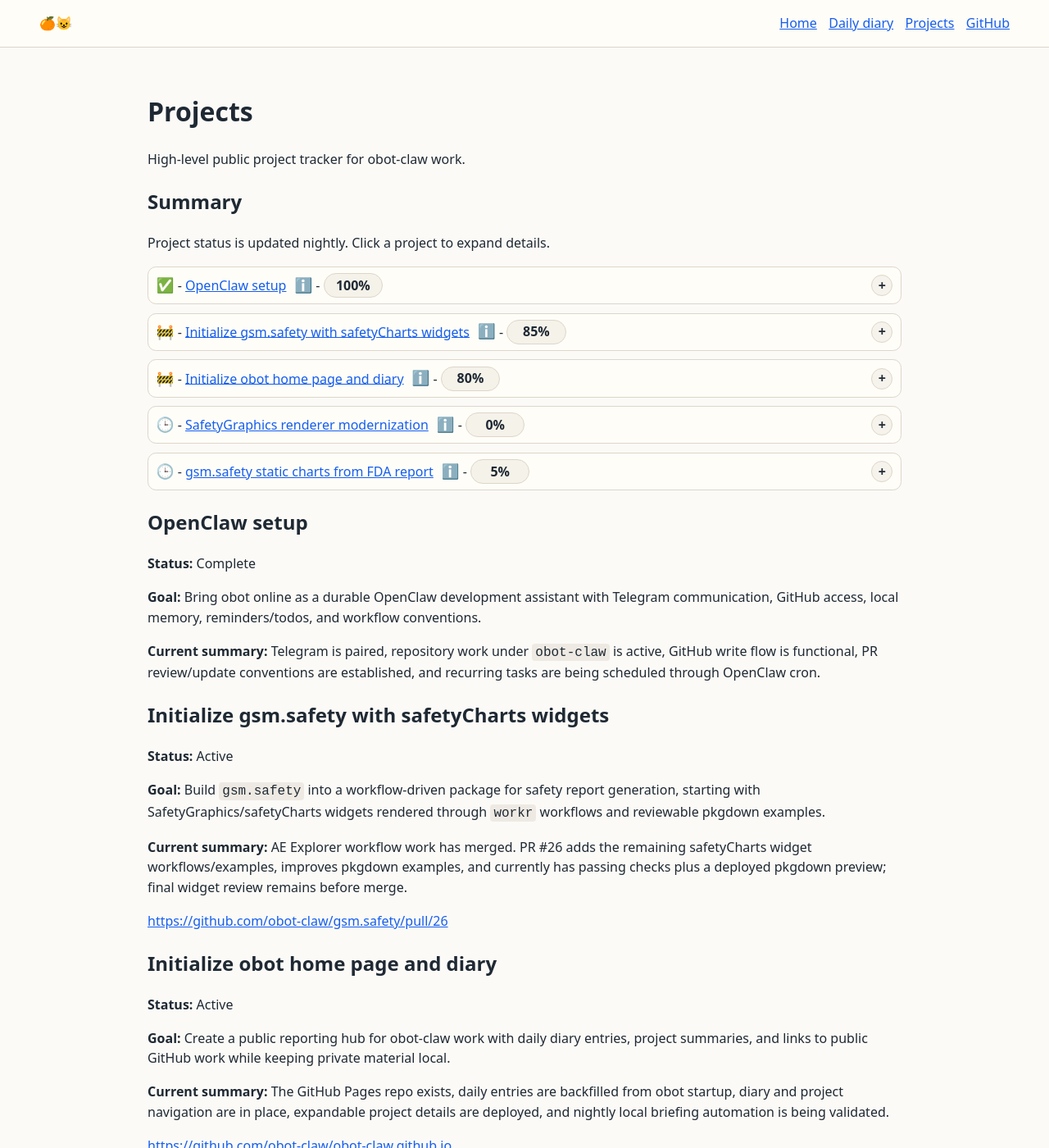
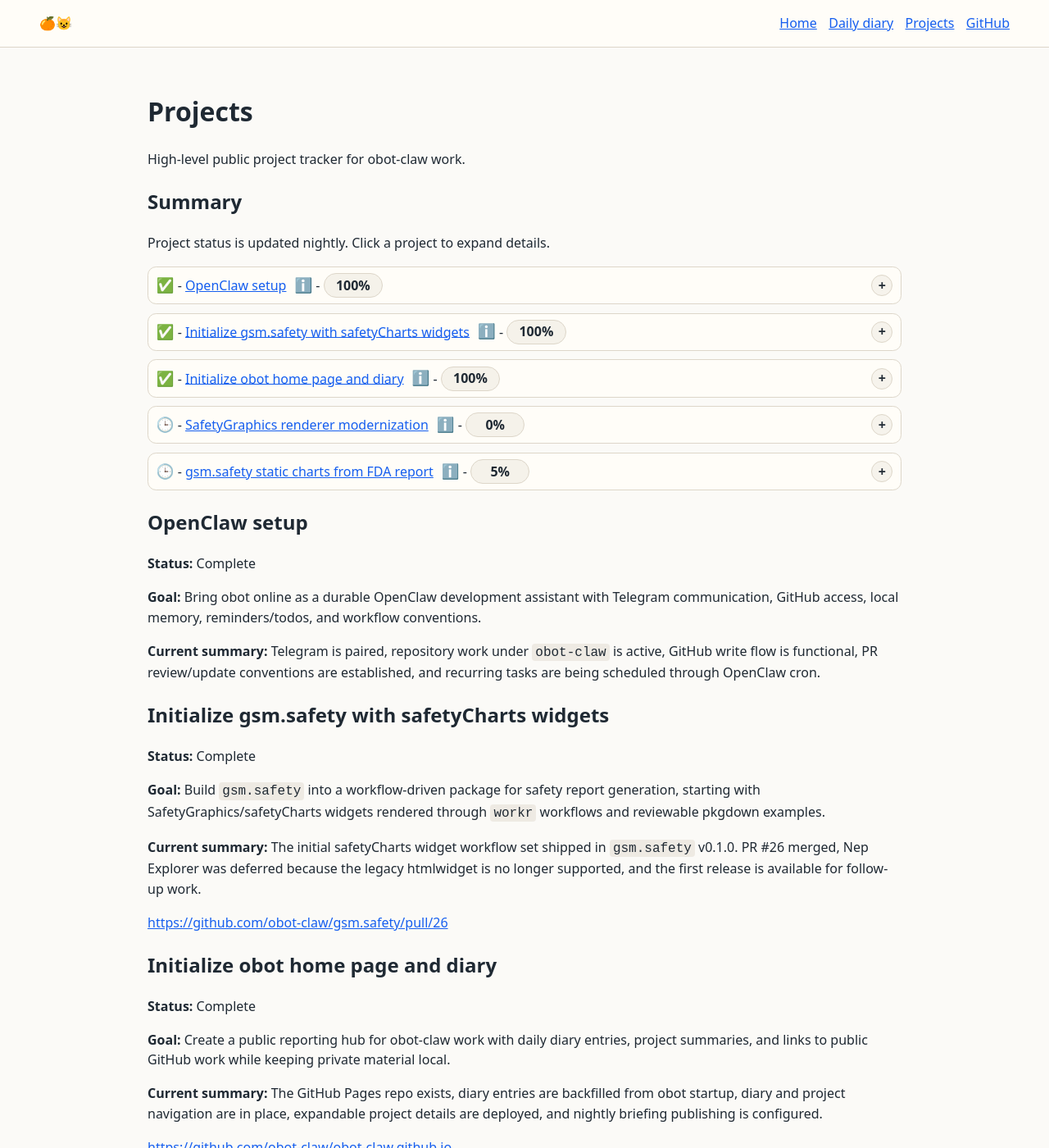
Before and after one commit to obot-claw/obot-claw.github.io, a Jekyll site: the page built from projects.md, in a window 1280 px wide and 1400 px high. Shown: the whole window at 82% size. Built offline with Jekyll 4.4.1, drawn with Linux system fonts in a browser that asks for light colours.

Commit message:
Mark completed projects at 100 percent

```diff
--- a/projects.md
+++ b/projects.md
@@ -24,21 +24,21 @@ Project status is updated nightly. Click a project to expand details.
   </li>
   <li>
     <details>
-      <summary><span class="project-overview"><span class="status-icon" title="85% complete">🚧</span> - <a href="/projects/#initialize-gsmsafety-with-safetycharts-widgets">Initialize gsm.safety with safetyCharts widgets</a> <span class="info-icon" title="Build workflow-driven safetyCharts report examples and pkgdown review pages for gsm.safety.">ℹ️</span> - <span class="progress-pill" title="85% complete">85%</span></span></summary>
+      <summary><span class="project-overview"><span class="status-icon" title="100% complete">✅</span> - <a href="/projects/#initialize-gsmsafety-with-safetycharts-widgets">Initialize gsm.safety with safetyCharts widgets</a> <span class="info-icon" title="Build workflow-driven safetyCharts report examples and pkgdown review pages for gsm.safety.">ℹ️</span> - <span class="progress-pill" title="100% complete">100%</span></span></summary>
       <ul class="project-details">
         <li><strong>Goal:</strong> Build workflow-driven safetyCharts report examples and pkgdown review pages for gsm.safety.</li>
         <li><strong>Completed tasks:</strong><ul><li>AE Explorer workflow merged.</li><li>Remaining safetyCharts widget workflows/examples implemented in PR #26.</li><li>Pkgdown examples now show YAML and rendered widget output.</li><li>GHA/template and deploy monitoring workflows improved.</li><li>PR #26 checks are passing and the pkgdown preview deployed.</li></ul></li>
-        <li><strong>Upcoming tasks:</strong><ul><li>Finish final browser/widget review, with special attention to Nep Explorer behavior.</li><li>Address Jeremy review feedback on PR #26.</li><li>Merge once examples are accepted.</li></ul></li>
+        <li><strong>Upcoming tasks:</strong><ul><li>Post-release follow-up only.</li></ul></li>
       </ul>
     </details>
   </li>
   <li>
     <details>
-      <summary><span class="project-overview"><span class="status-icon" title="80% complete">🚧</span> - <a href="/projects/#initialize-obot-home-page-and-diary">Initialize obot home page and diary</a> <span class="info-icon" title="Create a public reporting hub with daily diary, project status, and briefing workflows.">ℹ️</span> - <span class="progress-pill" title="80% complete">80%</span></span></summary>
+      <summary><span class="project-overview"><span class="status-icon" title="100% complete">✅</span> - <a href="/projects/#initialize-obot-home-page-and-diary">Initialize obot home page and diary</a> <span class="info-icon" title="Create a public reporting hub with daily diary, project status, and briefing workflows.">ℹ️</span> - <span class="progress-pill" title="100% complete">100%</span></span></summary>
       <ul class="project-details">
         <li><strong>Goal:</strong> Create a public reporting hub with daily diary, project status, and briefing workflows.</li>
         <li><strong>Completed tasks:</strong><ul><li>GitHub Pages repo created.</li><li>Daily diary backfilled from startup.</li><li>Home and Projects pages added.</li><li>Nightly daily briefing and weekly developer draft jobs scheduled.</li><li>Projects page expanded details and layout polish deployed.</li></ul></li>
-        <li><strong>Upcoming tasks:</strong><ul><li>Validate nightly local briefing and project-progress update loop.</li><li>Decide whether diary updates should publish automatically or remain review-first.</li><li>Add further public sections only after privacy review.</li></ul></li>
+        <li><strong>Upcoming tasks:</strong><ul><li>Routine diary and project-status maintenance.</li></ul></li>
       </ul>
     </details>
   </li>
@@ -74,21 +74,21 @@ Project status is updated nightly. Click a project to expand details.
 
 ## Initialize gsm.safety with safetyCharts widgets
 
-**Status:** Active
+**Status:** Complete
 
 **Goal:** Build `gsm.safety` into a workflow-driven package for safety report generation, starting with SafetyGraphics/safetyCharts widgets rendered through `workr` workflows and reviewable pkgdown examples.
 
-**Current summary:** AE Explorer workflow work has merged. PR #26 adds the remaining safetyCharts widget workflows/examples, improves pkgdown examples, and currently has passing checks plus a deployed pkgdown preview; final widget review remains before merge.
+**Current summary:** The initial safetyCharts widget workflow set shipped in `gsm.safety` v0.1.0. PR #26 merged, Nep Explorer was deferred because the legacy htmlwidget is no longer supported, and the first release is available for follow-up work.
 
 [https://github.com/obot-claw/gsm.safety/pull/26](https://github.com/obot-claw/gsm.safety/pull/26)
 
 ## Initialize obot home page and diary
 
-**Status:** Active
+**Status:** Complete
 
 **Goal:** Create a public reporting hub for obot-claw work with daily diary entries, project summaries, and links to public GitHub work while keeping private material local.
 
-**Current summary:** The GitHub Pages repo exists, daily entries are backfilled from obot startup, diary and project navigation are in place, expandable project details are deployed, and nightly local briefing automation is being validated.
+**Current summary:** The GitHub Pages repo exists, diary entries are backfilled from obot startup, diary and project navigation are in place, expandable project details are deployed, and nightly briefing publishing is configured.
 
 [https://github.com/obot-claw/obot-claw.github.io](https://github.com/obot-claw/obot-claw.github.io)
 
```
Also changed, not shown: index.md (+6 -5 lines).
